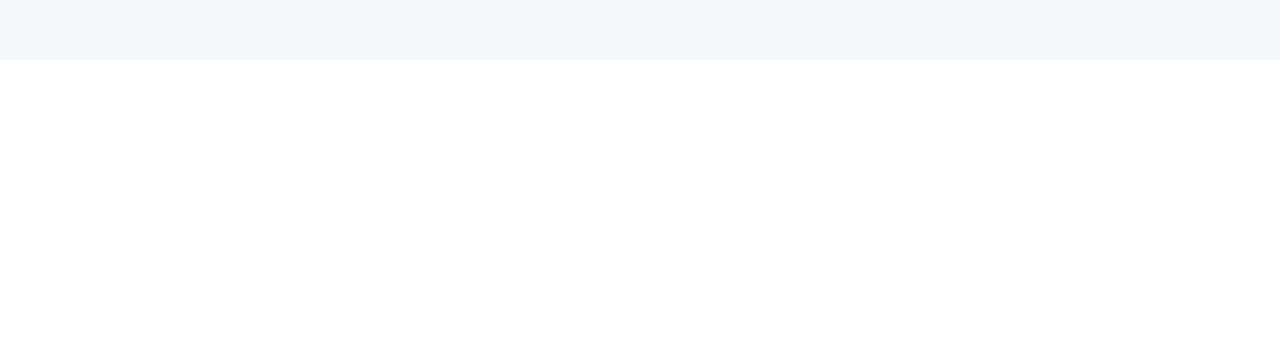
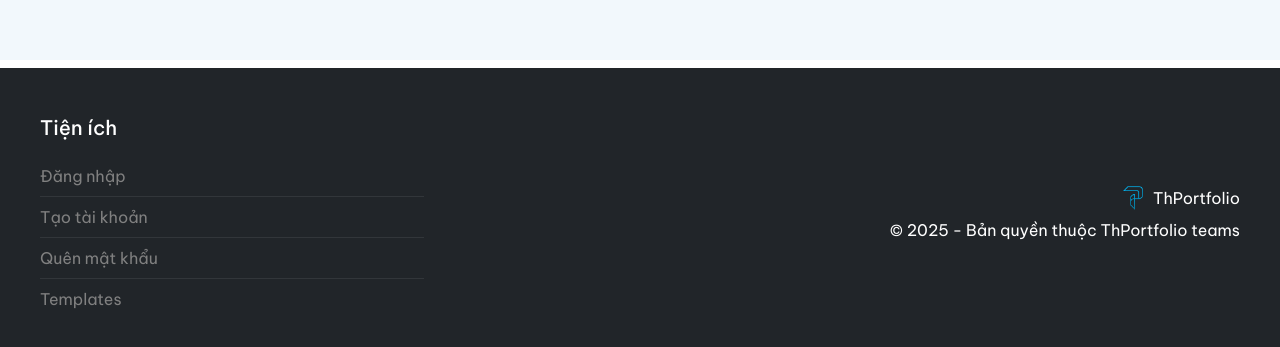
Before and after one commit to hacmadaosi/ThPortfolio, a plain HTML site: page front-end/index.html in a window 1280 px wide. Shown: the part 1540-1887 px from the top of the page. Before the commit the page ends 1600 px from the top, so only its background shows below. Drawn offline with nearby package versions, Linux system fonts and the light colour scheme; no server answers.

Commit message:
thêm footer, thêm root trong classStyle.cssntrollerjs, thêm sự kiện đăng nhập ở uiController.ControllerjsControllerjs

```diff
--- a/front-end/css/classStyle.css
+++ b/front-end/css/classStyle.css
@@ -1,3 +1,12 @@
+:root {
+    --color-primary: #7fa1c3;
+    --color-danger: #C80036;
+    --color-back: #000;
+    --color-white: #fff;
+    --color-grey: #5c5c5e;
+    --color-grey-light: #dcdcdc;
+    --color-blue: blue;
+}
 .none {
     display: none;
 }
@@ -40,6 +49,9 @@
 .pdt-7_5{
     padding-top: 7.5rem;
 }
+.pdt-2{
+    padding-top: 2rem;
+}
 /* Margin */
 .mgb-2{
     margin-bottom: 2rem;
@@ -54,3 +66,38 @@
 .mr-horizontal-5{
     margin: 0 5vh ;
 }
+.footer {
+  background-color: #000;
+  padding: 2vh 5vh;
+  opacity: 1;
+}
+.footer-links a {
+  color: #ffffff;
+  text-decoration: none;
+  display: block;
+  padding: 6px 0;
+  transition: color 0.3s ease, transform 0.2s ease;
+}
+.footer-links li + li {
+  border-top: 1px solid rgba(255,255,255,0.08);
+}
+
+.footer-links a:hover {
+  color: #0d6efd;
+  transform: translateX(0.7vh);
+  text-decoration: underline;
+}
+
+.footer-links a:hover::after {
+  width: 100%;
+}
+.footer-links a::after {
+  content: "";
+  position: absolute;
+  left: 0;
+  bottom: 0;
+  width: 0;
+  height: 2px;
+  background-color: #fff;
+  transition: width 0.3s ease;
+}
--- a/front-end/index.html
+++ b/front-end/index.html
@@ -25,6 +25,14 @@
 
       <script  src="js/app.js"></script>
       <script  src="js/uiController.js"></script>
+
+      <!-- dùng boostrap 5 cdn-->
+      <link
+        href="https://cdn.jsdelivr.net/npm/bootstrap@5.3.8/dist/css/bootstrap.min.css"
+        rel="stylesheet"
+        integrity="sha384-sRIl4kxILFvY47J16cr9ZwB07vP4J8+LH7qKQnuqkuIAvNWLzeN8tE5YBujZqJLB"
+        crossorigin="anonymous"
+      />
 
     </head>
     <body>
@@ -131,8 +139,27 @@
         </h1>
       </div>
 
-    <div id="footer">
-
+      <div class="footer bg-dark text-white mt-2 py-3">
+        <div class="footer-container">
+          <div class="row pdt-3 ">
+            <div class="col-12 col-md-6 col-lg-4 mb-4 pdt-2">
+              <h5 class="f-size-10-rem mb-3 ">Tiện ích</h5>
+              <ul class="list-unstyled footer-links mb-0">
+                <li><a href="#" style="color:#808080" id="footer-login-link"class=" text-decoration-none d-block py-2">Đăng nhập</a></li>
+                <li><a href="#" style="color:#808080 "class=" text-decoration-none d-block py-2">Tạo tài khoản</a></li>
+                <li><a href="#" style="color:#808080" class=" text-decoration-none d-block py-2">Quên mật khẩu</a></li>
+                <li><a href="#" style="color:#808080" class=" text-decoration-none d-block py-2">Templates</a></li>
+              </ul>
+            </div>
+            <div class="col-12 col-md-6 col-lg-8 d-flex flex-column justify-content-center align-items-md-end">
+              <div class="footer-logo mb-2 d-flex align-items-center">
+                  <img src="./resource/Logo.png"  alt="Logo" class="me-2" style="width:24px; height:24px;">
+                  <span>ThPortfolio</span>
+              </div>
+              <p class="mb-0">© 2025 - Bản quyền thuộc ThPortfolio teams</p>
+            </div>
+          </div>
+        </div>
       </div>
     </body>
   </html>
--- a/front-end/js/uiController.js
+++ b/front-end/js/uiController.js
@@ -26,6 +26,16 @@ document.addEventListener("DOMContentLoaded", () => {
   const btn_MobileMenu = document.getElementById("mobile-menu");
   const menu = document.getElementById("menu-item");
   const menu_Item = document.querySelectorAll("#menu li a");
+  const footer_Login = document.getElementById("footer-login-link");
+  // Sự kiện ấn đăng nhập ở footer
+  footer_Login.addEventListener("click", (e) => {
+  e.preventDefault();
+  if (stateMobile) {
+    menu.style.display = "none";
+  }
+  frm_Login.style.display = "flex";
+  frm_Login.style.transition = "opacity 0.2s ease";
+});
   // Xử lý sự kiện người dùng nhấn chọn
   menu_Item.forEach((item) => {
     item.addEventListener("click", () => {
```
Lines whose indentation alone changed are shown as unchanged.
